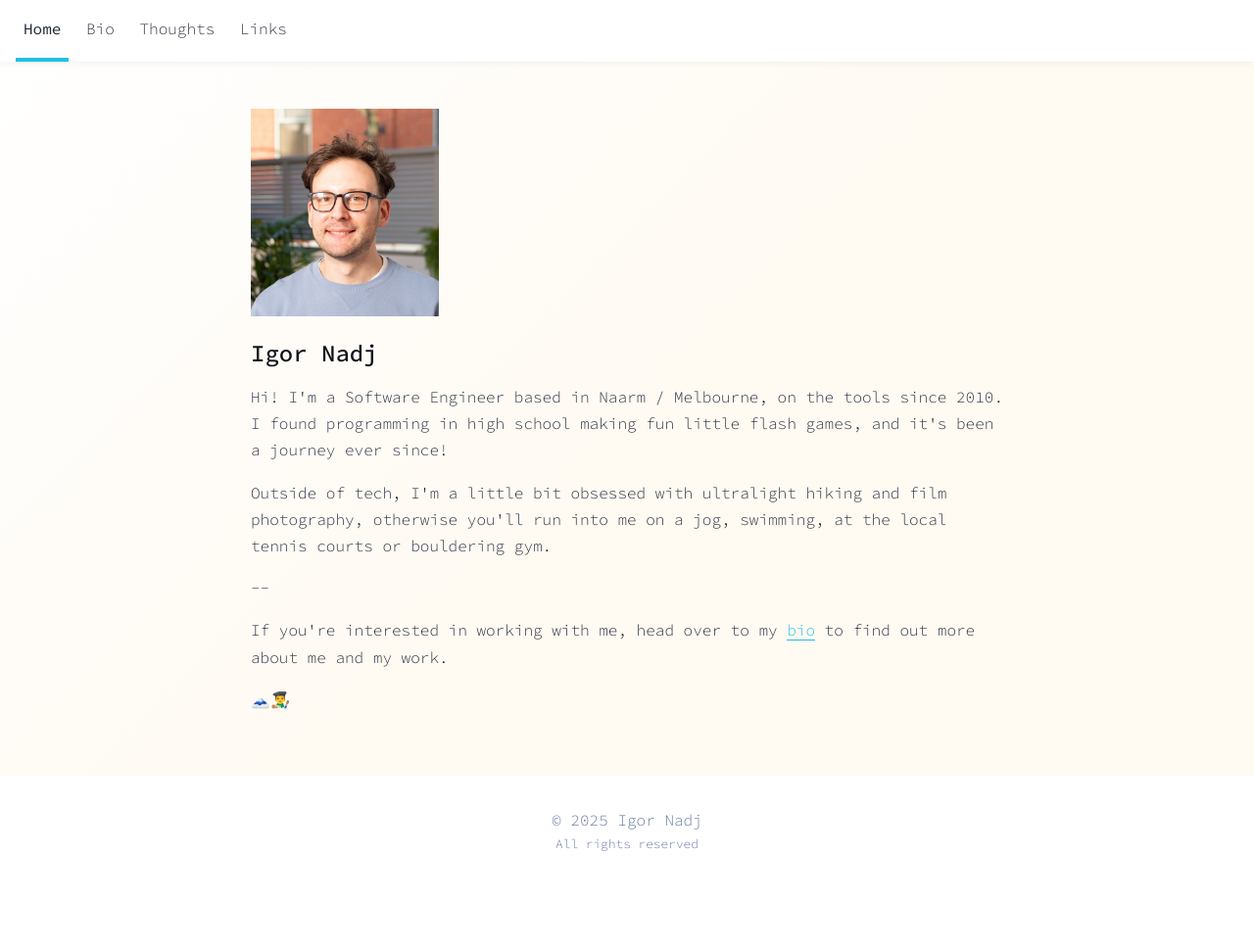
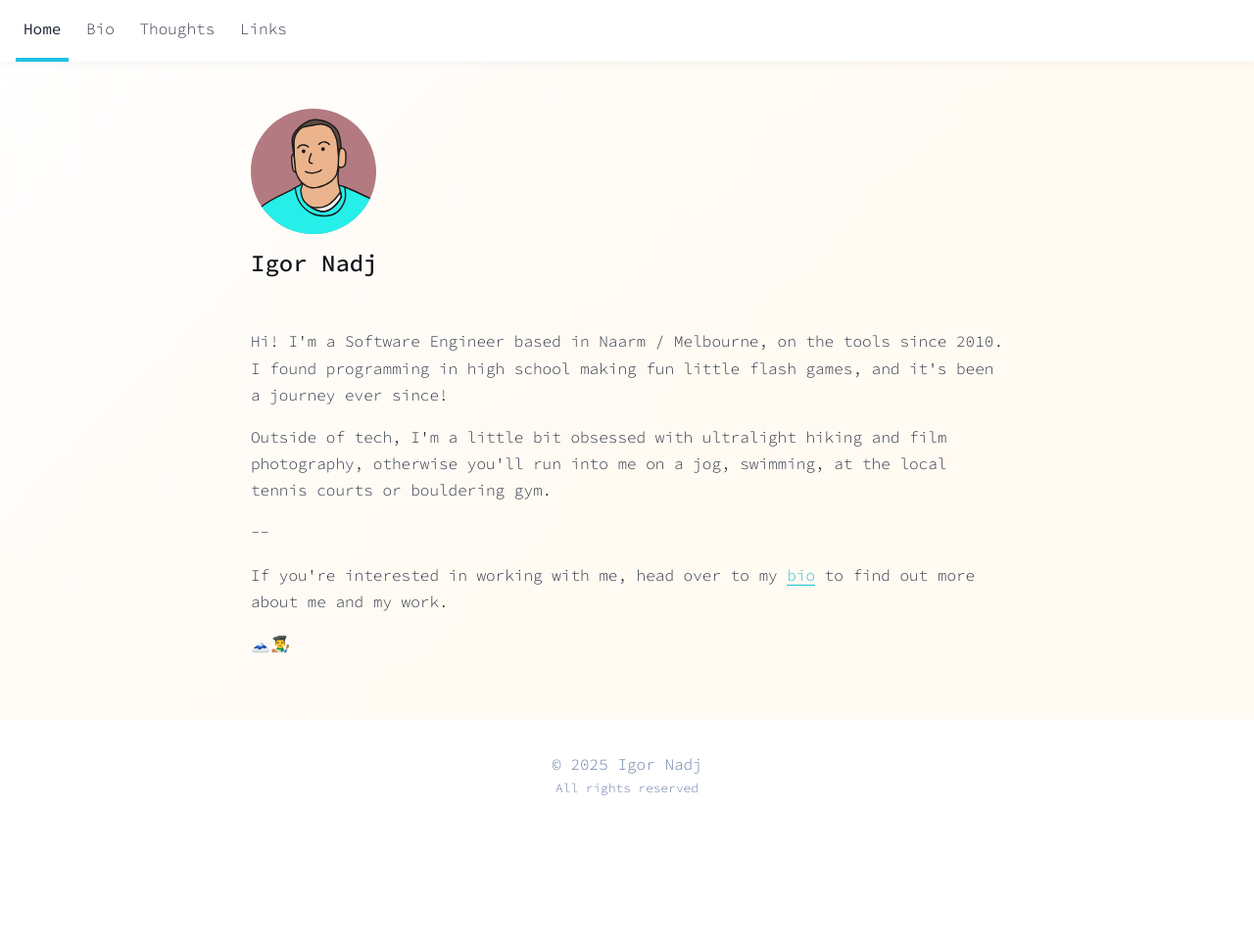
Before and after one commit to IgorNadj/IgorNadj.github.io, an Astro site: page / in a window 1280 px wide. Shown: the whole page at 98% size. After the commit the page ends 912 px from the top, so only its background shows below. Built offline with nearby package versions, Linux system fonts and the light colour scheme; Astro itself is replaced by a stand-in of ours.

Commit message:
Use avatar instead of photo on home

```diff
--- a/src/components/PhotoOfMe.astro
+++ b/src/components/PhotoOfMe.astro
@@ -1,6 +1,6 @@
 ---
 import { Image } from 'astro:assets';
-import igor from '../assets/igor4.jpeg';
+import igor from '../assets/avatar-c.svg';
 ---
 
 
@@ -10,8 +10,8 @@ import igor from '../assets/igor4.jpeg';
 <style>
     #photo-of-me {
         /* border-radius: 15rem; */
-        width: 12rem;
+        width: 8rem;
         /* height: 15rem; */
-        margin-bottom: 1rem;
+        margin-bottom: 0.5rem;
     }
 </style>
--- a/src/pages/index.mdx
+++ b/src/pages/index.mdx
@@ -9,8 +9,7 @@ import PhotoOfMe from '../components/PhotoOfMe.astro'
 <PhotoOfMe />
 
 ## Igor Nadj
-
-
+<br/>
 
 Hi! I'm a Software Engineer based in Naarm / Melbourne, on the tools since 2010. I found programming in high school making fun little flash games, and it's been a journey ever since!
 
```
